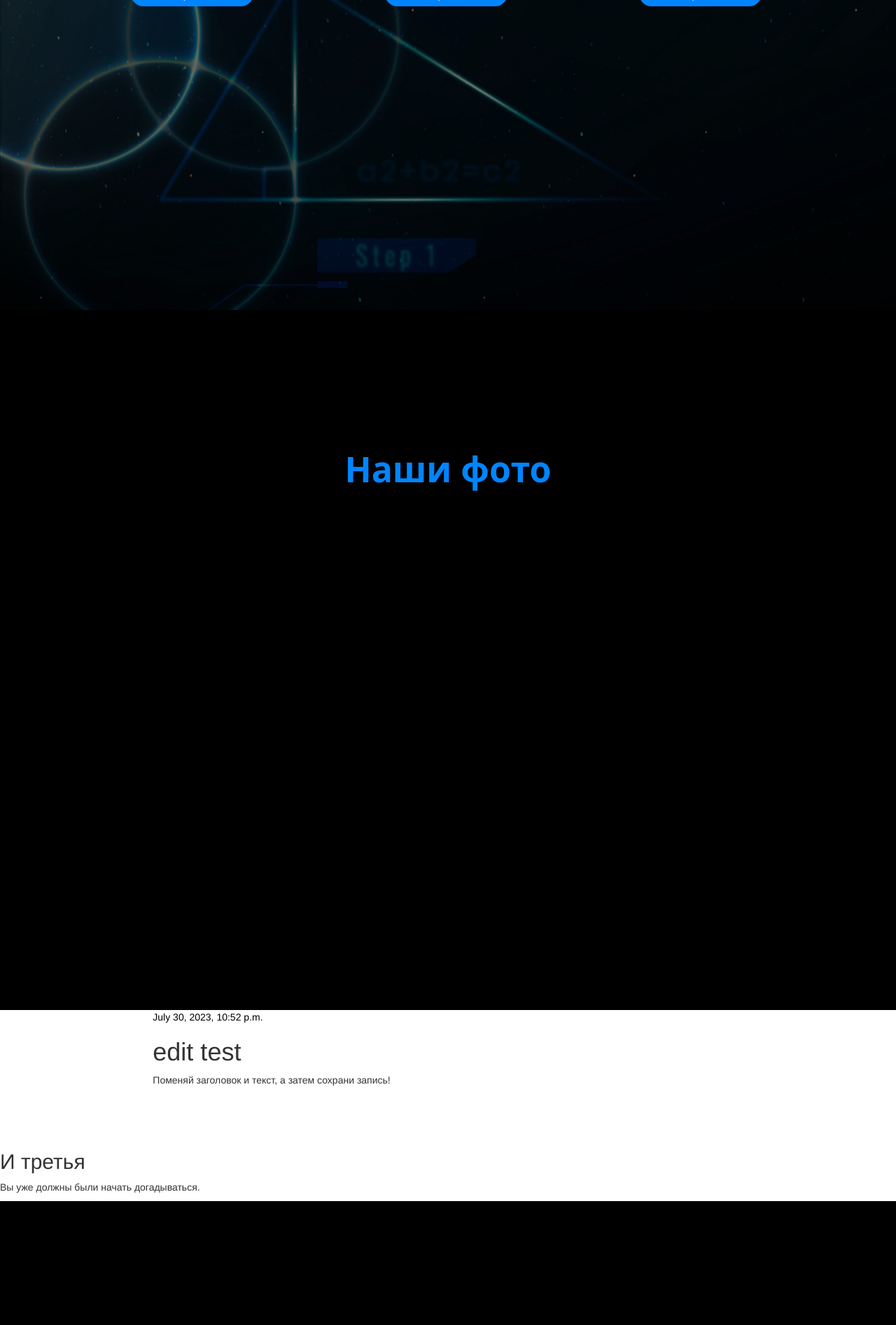
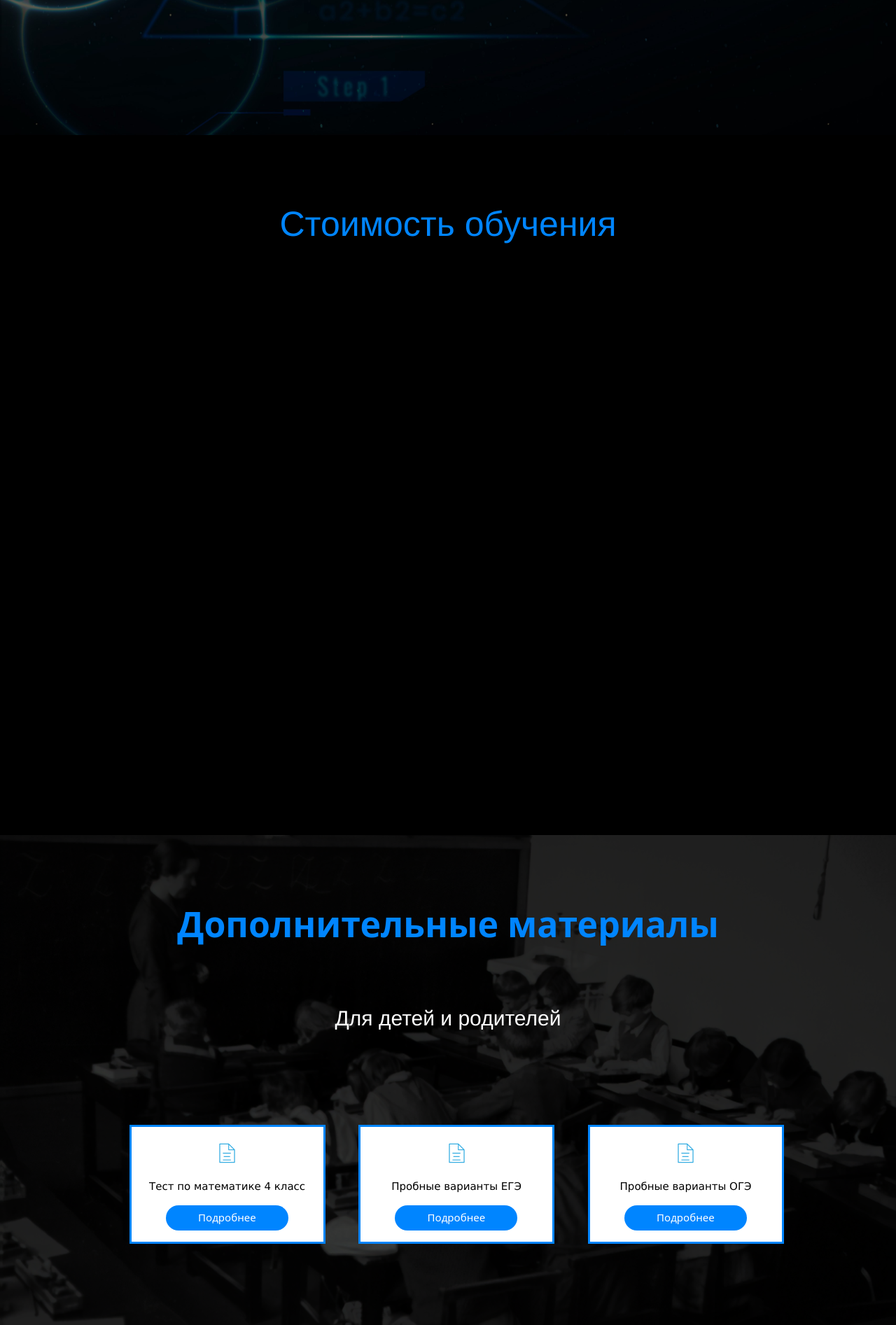
Before and after one commit to elenaterehova/math-teacher-site, a Django app: page /post/1/ in a window 1280 px wide. Shown: the part 3107-5000 px from the top of the page at 70% size. Before the commit the page ends 4823 px from the top, so only its background shows below. Run offline with Django 3.2, Linux system fonts and the light colour scheme; data comes from the database, SQL or seed files in the repository; some libraries are stand-ins or nearby versions.

Commit message:
добавить оформление

```diff
--- a/blog/static/css/blog.css
+++ b/blog/static/css/blog.css
@@ -47,7 +47,7 @@ page-header h1, .page-header h1 a, .page-header h1 a:visited, .page-header h1 a:
 }
 
 .about{
-    height: 1250px;
+    height: 1150px;
     background-color: black;
     padding-top: 150px;
     margin: 0;
@@ -70,7 +70,7 @@ page-header h1, .page-header h1 a, .page-header h1 a:visited, .page-header h1 a:
     text-align: left;
 }
 .about img {
-    margin-left: 25%;
+    margin-left: 19%;
 }
 header{
     background-image: url(../img/picture.jpg);
@@ -138,13 +138,16 @@ header p {
     }
 }
 #p1 {
-    margin-left: 43.3%;
-    font-size: 30px;
+    text-align: center;
+    padding: 0%;
+    width: 100%;
+    font-size: 50px;
     font-weight: bold;
     margin-top: 12%;
+    color: #0085FF;
 }
 .variant {
-    height: 1400px;
+    height: 1250px;
     background-image: url(../img/back3.jpg);
     background-size: cover;
     font-family: Noto Sans;
@@ -198,8 +201,9 @@ header p {
     text-align: center;
 }
 .photo{
-    height: 1000px;
-    background-color: black;
+    height: 1200px;
+    background-image: url(../img/back5.png);
+    background-size: contain;
 }
 .photo h1{
     font-size: 50px;
@@ -207,6 +211,70 @@ header p {
     font-family: Noto Sans;
     font-weight: bold;
     text-align: center;
-    padding-top: 200px;
+    padding-top: 100px;
     margin: 0;
 }
+.photo h2{
+    text-align: center;
+    line-height: normal;
+    padding: 2%;
+    margin-top: 5%;
+    color: white;
+}
+.price{
+    height: 1000px;
+    background-color: black;
+}
+.price h1 {
+    font-size: 50px;
+    color: #0085FF;
+    text-align: center;
+    padding-top: 100px;
+    margin: 0%;
+}
+
+
+.photo p{
+    color: black;
+    text-align: center;
+    font-family:Verdana, Geneva, Tahoma, sans-serif;
+    font-size: 15px;
+    margin-top: 20px;
+}
+.photo .card{
+    background-color: white;
+    width: 280px;
+    height: 170px;
+    margin-top: 100px;
+    border-style: solid;
+    border-color: #0085FF;
+}
+.photo .btn{
+    margin-left: 18%;
+    margin-right: 15%;
+    margin-top: 2%;
+}
+.contact{
+    height: 395.3px;
+    background-color: black;
+
+}
+.contact img{
+    float: right;
+    width: 60%;
+}
+.contact h1{
+    text-align: center;
+    font-size: 40px;
+    color: #0085FF;
+    font-family:'Lucida Sans', 'Lucida Sans Regular', 'Lucida Grande', 'Lucida Sans Unicode', Geneva, Verdana, sans-serif;
+    padding-top: 100px;
+    margin: 0%;
+}
+.contact p {
+    font-family: 'Lucida Sans', 'Lucida Sans Regular', 'Lucida Grande', 'Lucida Sans Unicode', Geneva, Verdana, sans-serif;
+    color: white;
+    font-size: 20px;
+    text-align: center;
+    margin-top: 50px;
+}
--- a/blog/templates/blog/base.html
+++ b/blog/templates/blog/base.html
@@ -8,14 +8,6 @@
         <link rel="stylesheet" href="//maxcdn.bootstrapcdn.com/bootstrap/3.2.0/css/bootstrap-theme.min.css">
         <link href="https://fonts.googleapis.com/css?family=Lobster&subset=latin,cyrillic" rel="stylesheet" type="text/css">
         <link rel="stylesheet" href="{% static 'css/blog.css' %}">
-        <script>
-          const myCarouselElement = document.querySelector('#myCarousel')
-
-const carousel = new bootstrap.Carousel(myCarouselElement, {
-  interval: 2000,
-  touch: false
-})
-        </script>
 
     </head>
     <body>
@@ -29,7 +21,7 @@ const carousel = new bootstrap.Carousel(myCarouselElement, {
             <article>
                 <section class="about">
                     <div class="row">
-                        <div class="column"><img src="../../static/img/Портрет (1).png"></div>
+                        <div class="column"><img src="../../static/img/Портрет2.png"></div>
                         <div class="column"><h1>Здравствуйте!</h1>
                             <h1>Меня зовут Виктория Алексеевна</h1>
                             <p>Я занимаюсь репетиторством более 8 лет.
@@ -71,8 +63,79 @@ const carousel = new bootstrap.Carousel(myCarouselElement, {
                   </div>
                 </div>
                 </section>
+                <section class="price">
+                  <h1>Стоимость обучения</h1>
+
+                </section>
                 <section class="photo">
-                  <h1>Наши фото</h1>
+                  <h1>Дополнительные материалы</h1>
+                  <h2>Для детей и родителей</h2>
+                  <div class="row">
+                    <div class="col-sm-3 mb-3 mb-sm-0">
+                      <div class="card">
+                        <div class="card-body">
+                          <p><img src="../../static/img/icon1.png"></p>
+                          <p class="card-text">Тест по математике 4 класс</p>
+                          <a href="#" class="btn">Подробнее</a>
+                        </div>
+                      </div>
+                    </div>
+                    <div class="col-sm-3">
+                      <div class="card">
+                        <div class="card-body">
+                          <p><img src="../../static/img/icon1.png"></p>
+                          <p class="card-text">Пробные варианты ЕГЭ</p>
+                          <a href="#" class="btn">Подробнее</a>
+                        </div>
+                      </div>
+                    </div>
+                    <div class="col-sm-3">
+                      <div class="card">
+                        <div class="card-body">
+                          <p><img src="../../static/img/icon1.png"></p>
+                          <p class="card-text">Пробные варианты ОГЭ</p>
+                          <a href="#" class="btn">Подробнее</a>
+                        </div>
+                      </div>
+                    </div>
+                  </div>
+                  <div class="row">
+                    <div class="col-sm-3 mb-3 mb-sm-0">
+                      <div class="card">
+                        <div class="card-body">
+                          <p><img src="../../static/img/icon1.png"></p>
+                          <p class="card-text">Олимпиадные задачи 3 класс</p>
+                          <a href="#" class="btn">Подробнее</a>
+                        </div>
+                      </div>
+                    </div>
+                    <div class="col-sm-3">
+                      <div class="card">
+                        <div class="card-body">
+                          <p><img src="../../static/img/icon1.png"></p>
+                          <p class="card-text">Контрольная работа 17.05</p>
+                          <a href="#" class="btn">Подробнее</a>
+                        </div>
+                      </div>
+                    </div>
+                    <div class="col-sm-3">
+                      <div class="card">
+                        <div class="card-body">
+                          <p><img src="../../static/img/icon1.png"></p>
+                          <p class="card-text">Справочные материалы</p>
+                          <a href="#" class="btn">Подробнее</a>
+                        </div>
+                      </div>
+                    </div>
+                  </div>
+                </section>
+                <section class="contact">
+                  <img src="../../static/img/map.png">
+                  <div>
+                    <h1>Контакты</h1>
+                    <p>г. Владимир, ул. Пушкина, д.15</p>
+                    <p>+7(900)999-00-99</p>
+                  </div>
                 </section>
               <section>
                 <div class="row">
```
Also changed, not shown: blog/static/js/карусель.js (added, +39 -0 lines), blog/static/img/back4.png (added), blog/static/img/back5.png (added), blog/static/img/icon1.png (added), blog/static/img/map.png (added), blog/static/img/Портрет2.png (added).
